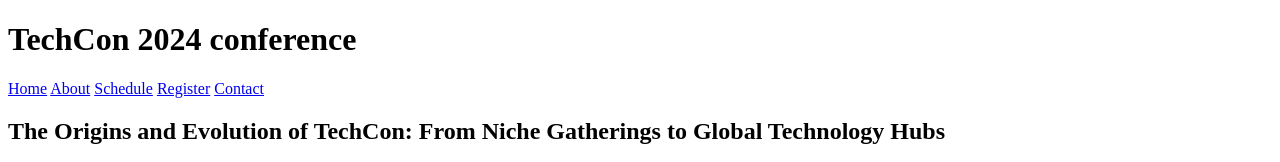
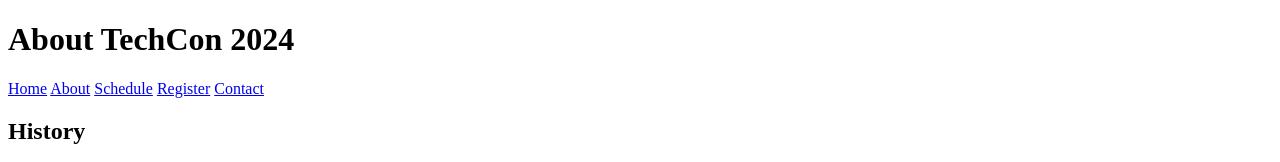
Before and after one commit to jamxsmoses/TechCon_HTML, a plain HTML site: page techcon_website/about.html in a window 1280 px wide. Shown: the top 162 px of the page. Drawn offline with Linux system fonts and the light colour scheme; grey boxes are pictures that could not be loaded.

Commit message:
Updating about.html

```diff
--- a/techcon_website/about.html
+++ b/techcon_website/about.html
@@ -6,7 +6,7 @@
 </head>
 <body>
     <header></header>
-        <h1>TechCon 2024 conference</h1>
+        <h1>About TechCon 2024</h1>
         <nav>
             <a href="./index.html">Home</a>
             <a href="./about.html">About</a>
@@ -17,6 +17,7 @@
     </header>
     <main>
         <article class="history">
+            <h1>History</h1>
             <h2>The Origins and Evolution of TechCon: From Niche Gatherings to Global Technology Hubs</h2>
             <img src="https://substackcdn.com/image/fetch/f_auto,q_auto:good,fl_progressive:steep/https%3A%2F%2Fsubstack-post-media.s3.amazonaws.com%2Fpublic%2Fimages%2F171cc433-88f8-494f-8a68-98d3f88a55d4_4032x3024.jpeg" alt="TechCon Image" width="400px">
             <p>TechCon, a staple in the tech industry, is more than just a conference; it has become a symbol of innovation, collaboration, and the future of technology. While today it stands as a global hub for professionals, enthusiasts, and innovators, its origins are far more humble. The evolution of TechCon reflects the rapid growth of the technology sector itself, adapting and expanding alongside the industry's advancements.</p>
@@ -48,11 +49,13 @@
             <p>From its humble beginnings as a small gathering of engineers and tech enthusiasts to its current status as a global technology hub, TechCon has mirrored the evolution of the tech industry itself. It remains an essential venue for the sharing of ideas, collaboration, and the birth of innovations that will shape the future. As technology continues to advance, TechCon will undoubtedly remain at the forefront, showcasing the latest trends, sparking debates, and fostering the connections that drive the industry forward.</p>
         </article>
         <article class="mission">
+            <h1>Mission</h1>
             <h2>The Goal and Mission of TechCon</h2>
             <p>TechCon has grown into one of the premier technology conferences globally, with a clear mission and goal to drive innovation, foster collaboration, and inspire the next wave of technological advancements. Its goal is to be a central hub where technologists, entrepreneurs, researchers, and industry leaders converge to share ideas, showcase cutting-edge solutions, and explore the future of the technology landscape.</p>
             <p>In short, TechCon’s goal is to fuel the next wave of innovation and bridge the gap between technology and human progress by fostering a culture of learning, collaboration, and visionary thinking.</p>
         </article>
         <article class="pastSpeakers">
+            <h1>Past Speakers</h1>
             <h1>Past Speakers</h1>
             <img src="https://encrypted-tbn0.gstatic.com/images?q=tbn:ANd9GcRtRvK6Zj8PElVl6nq1y2BS6Y4Ibwkyzd-WZw&s" alt="Elon Musk" width="400px">
             <h2>Elon Musk</h2>
```
